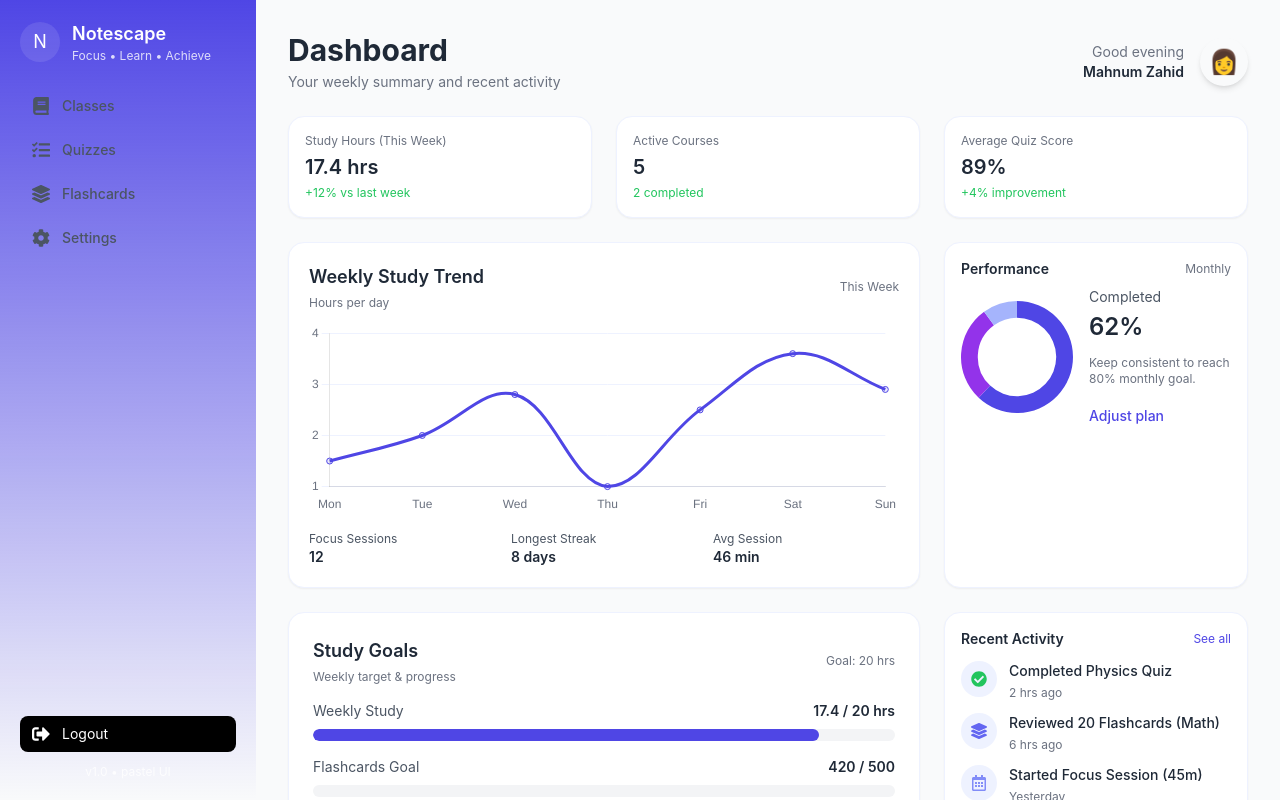
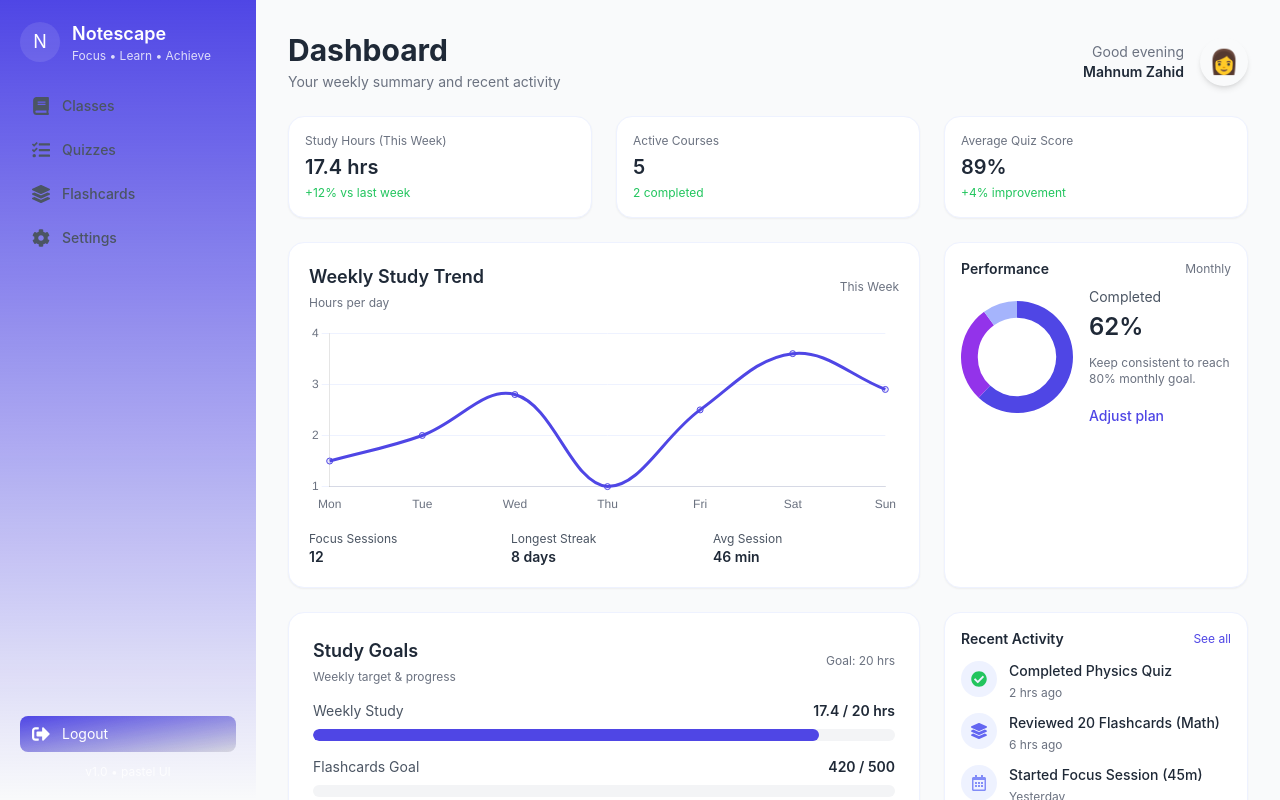
Before and after one commit to NotescapeAi/Notescape, a React (Vite) app in the folder frontend/: page /dashboard in a window 1280 px wide. Built offline with nearby package versions, Linux system fonts and the light colour scheme.

Commit message:
added change in logout

```diff
--- a/frontend/src/pages/Dashboard.tsx
+++ b/frontend/src/pages/Dashboard.tsx
@@ -175,13 +175,14 @@ export default function Dashboard(): JSX.Element {
         {/* bottom actions */}
         <div className="space-y-3">
           <Link to="/logout" className="block">
-  <div className="flex items-center gap-3 px-3 py-2 rounded-lg text-sm bg-black">
+  <div className="flex items-center gap-3 px-3 py-2 rounded-lg text-sm bg-black/10 bg-gradient-to-br from-indigo-600 to-violet-500 hover:from-indigo-600 transition-all duration-300">
     <div className="text-lg">
       <FaSignOutAlt />
     </div>
     <div className="hidden xl:block">Logout</div>
   </div>
 </Link>
+
 
           <div className="text-xs text-white/80 text-center mt-3 hidden xl:block">v1.0 • pastel UI</div>
         </div>
```
